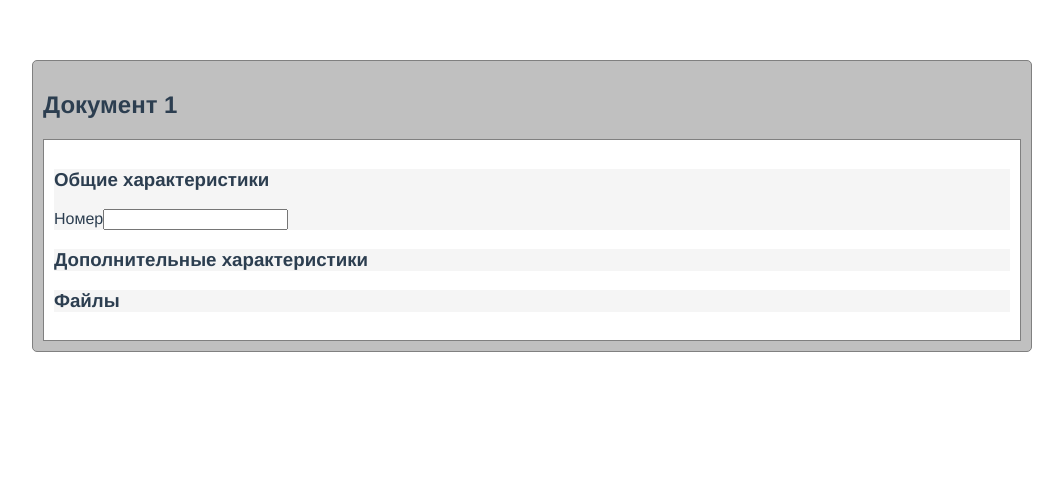
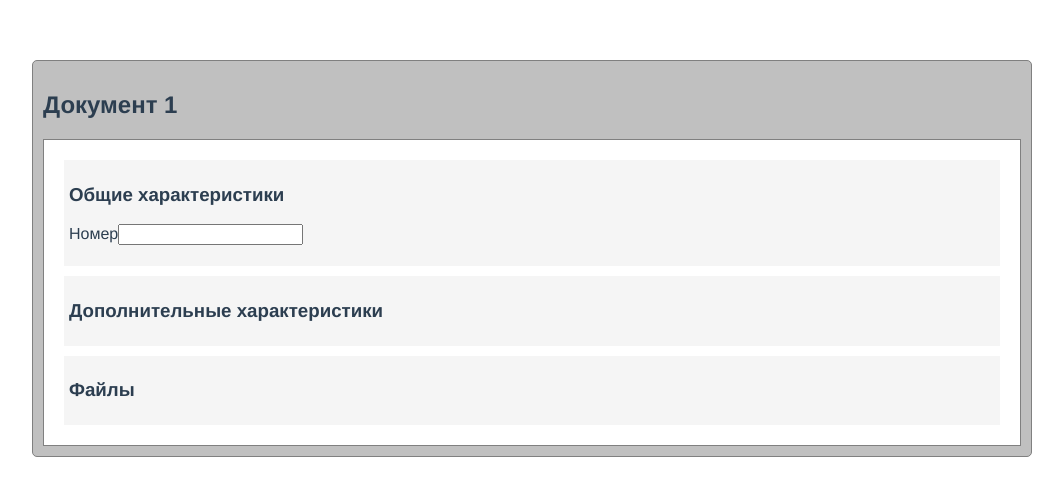
Before and after one commit to LadyVamp/vue-test-form, a Vue app: page / in a window 1280 px wide. Shown: the top 496 px of the page, without its empty margins (108-1171 px from the left). Built offline with nearby package versions, Linux system fonts and the light colour scheme.

Commit message:
fix styles

```diff
--- a/src/styles.css
+++ b/src/styles.css
@@ -18,4 +18,6 @@
 }
 section {
   background-color: whitesmoke;
+  padding: 5px;
+  margin: 10px;
 }
```
